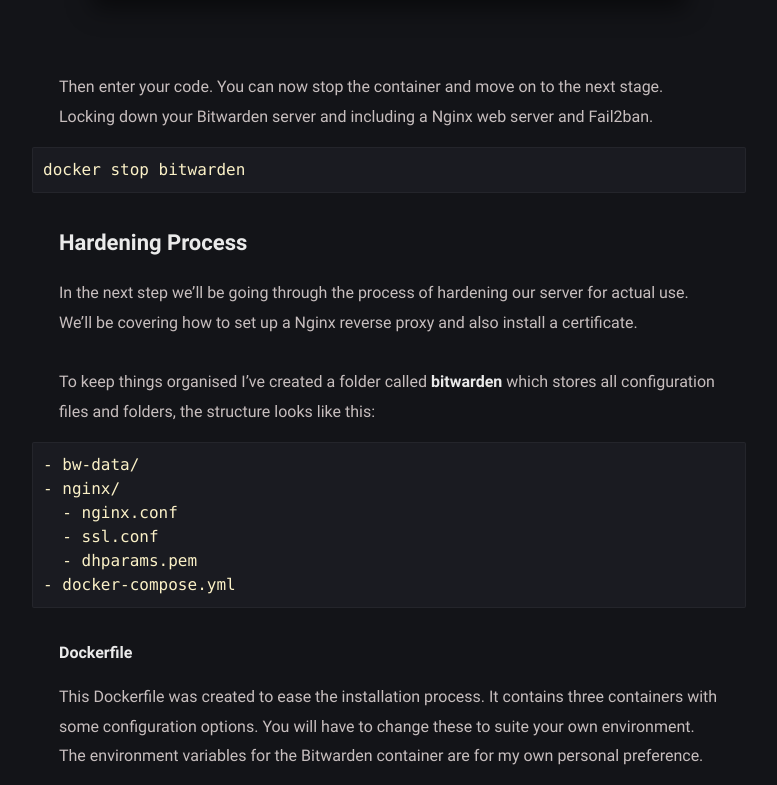
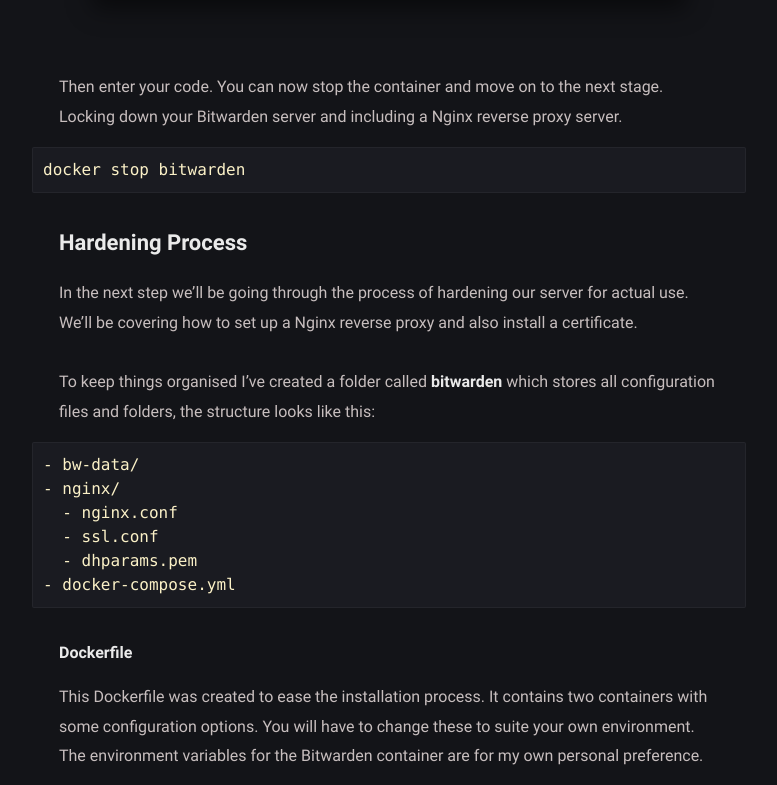
Before and after one commit to markuta/blog, a Jekyll site: the page built from _posts/2020-10-25-bitwarden-and-nginx-server-on-raspberry-pi.md, in a window 1280 px wide and 1400 px high, scrolled down 4874 px. Shown: the part 183-968 px from the top of the window, without its empty margins (251-1028 px from the left). Built offline with Jekyll 4.4.1, drawn with Linux system fonts in a browser that asks for light colours; some web fonts are replaced; some of the changed text lies outside the part shown.

Commit message:
A few minor fixes.

````diff
--- a/_posts/2020-10-25-bitwarden-and-nginx-server-on-raspberry-pi.md
+++ b/_posts/2020-10-25-bitwarden-and-nginx-server-on-raspberry-pi.md
@@ -129,7 +130,7 @@ Go to **Settings**:
 Select **Two-step login** and the type of 2FA you want to use. For example Authenticator app:
 ![alt text]({{page.image}}bitwarden-2fa-settings-2.png "Bitwarden 2FA Settings 2")
 
-Then enter your code. You can now stop the container and move on to the next stage. Locking down your Bitwarden server and including a Nginx web server and Fail2ban.
+Then enter your code. You can now stop the container and move on to the next stage. Locking down your Bitwarden server and including a Nginx reverse proxy server.
 ```
 docker stop bitwarden
 ```
@@ -149,7 +150,7 @@ To keep things organised I've created a folder called **bitwarden** which stores
 
 ##### Dockerfile
 
-This Dockerfile was created to ease the installation process. It contains three containers with some configuration options. You will have to change these to suite your own environment. The environment variables for the Bitwarden container are for my own personal preference.
+This Dockerfile was created to ease the installation process. It contains two containers with some configuration options. You will have to change these to suite your own environment. The environment variables for the Bitwarden container are for my own personal preference.
 
 ```yaml
 version: "3.5"
````
Also changed, not shown: other parts of _posts/2020-10-25-bitwarden-and-nginx-server-on-raspberry-pi.md (+2 -1 lines).
